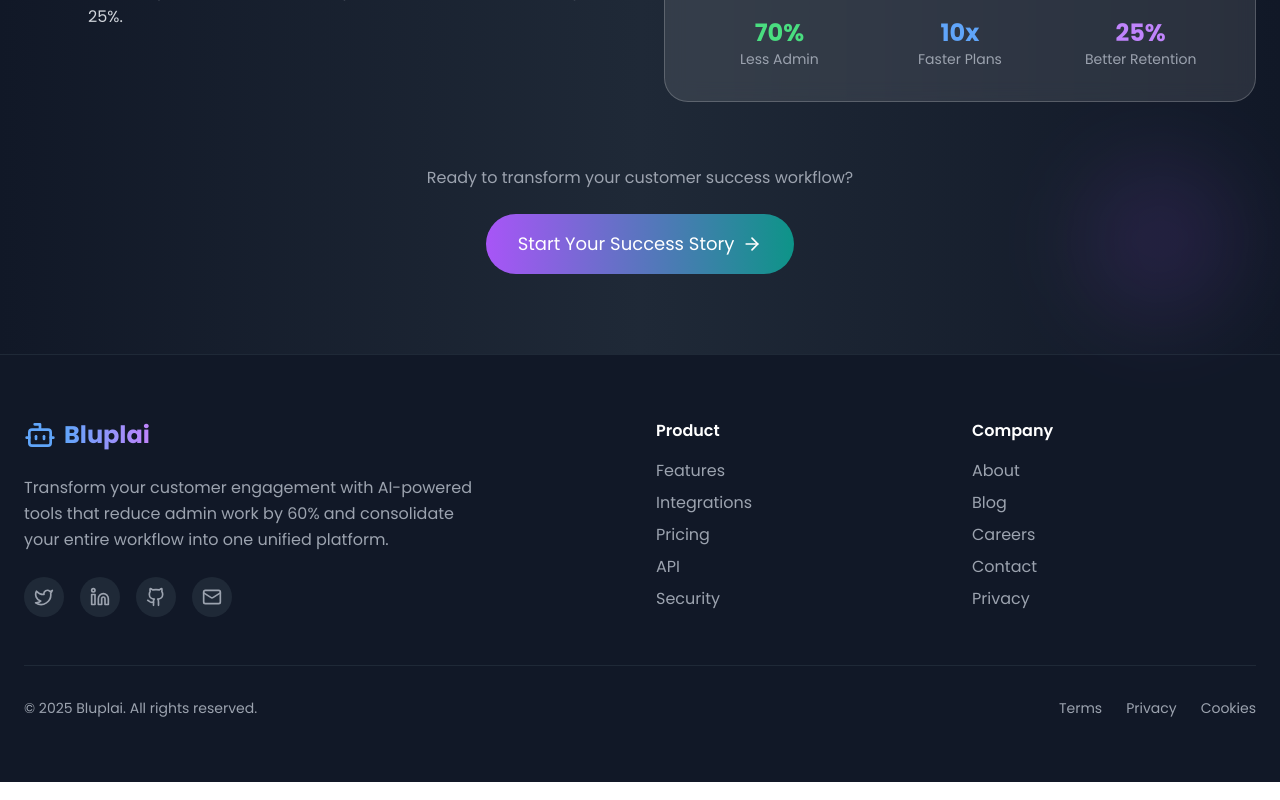
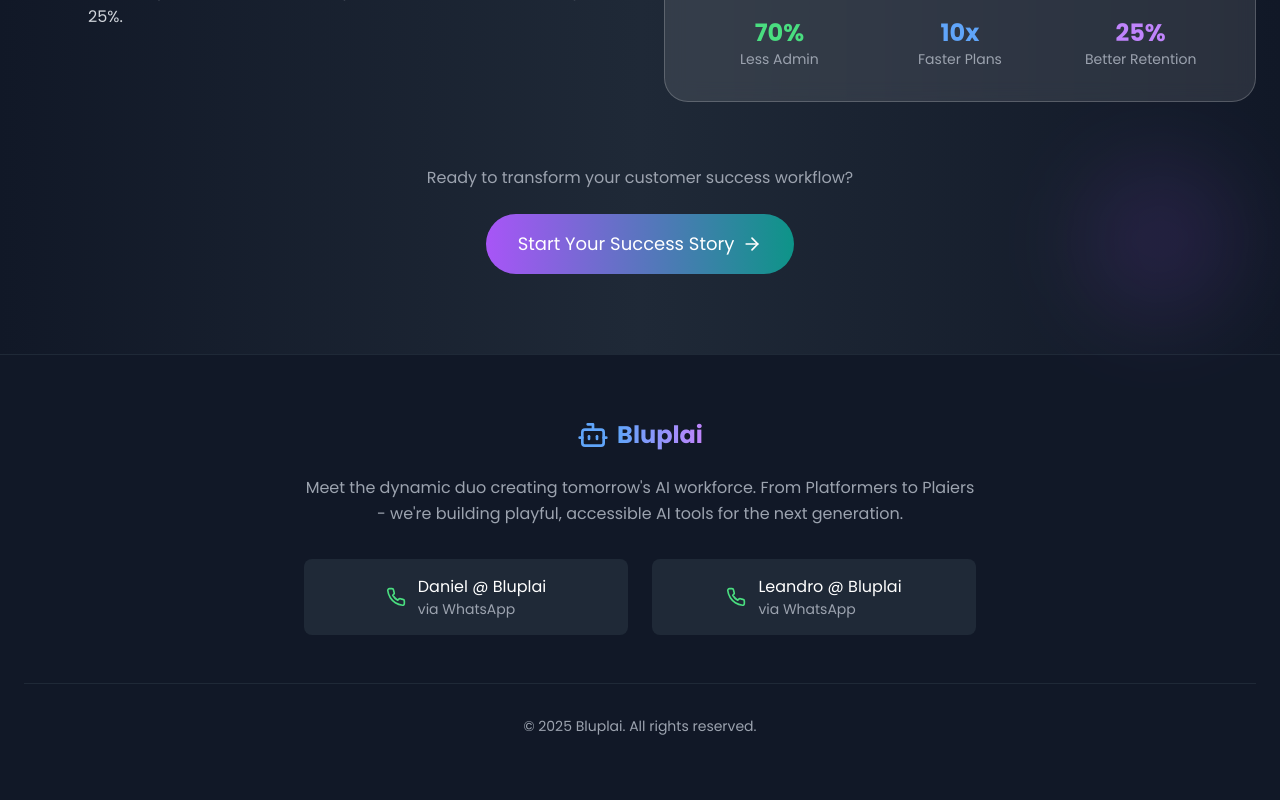
Before and after one commit to skyremote/bluplai, a React (Vite) app: page / in a window 1280 px wide. Shown: the part 4263-5063 px from the top of the page. Built offline with nearby package versions, Linux system fonts and the light colour scheme.

Commit message:
numbers added

```diff
--- a/src/components/Features.tsx
+++ b/src/components/Features.tsx
@@ -1,5 +1,5 @@
 import React, { useEffect, useRef, useState } from 'react';
-import { MessageSquare, Presentation as PresentationChart, Users, Brain, BarChart3, Zap, ArrowRight, CheckCircle } from 'lucide-react';
+import { MessageSquare, Presentation as PresentationChart, Users, Brain, BarChart3, Zap, CheckCircle } from 'lucide-react';
 
 interface Feature {
   icon: React.ReactNode;
--- a/src/components/Footer.tsx
+++ b/src/components/Footer.tsx
@@ -1,76 +1,50 @@
 import React from 'react';
-import { Bot, Twitter, Linkedin, Github, Mail } from 'lucide-react';
+import { Bot, Phone } from 'lucide-react';
 
 const Footer: React.FC = () => {
   return (
     <footer className="py-16 px-6 border-t border-gray-800 bg-gray-900">
       <div className="max-w-7xl mx-auto">
-        <div className="grid grid-cols-1 md:grid-cols-4 gap-8">
+        <div className="text-center">
           {/* Brand */}
-          <div className="col-span-1 md:col-span-2">
-            <div className="flex items-center space-x-2 mb-6">
+          <div className="mb-8">
+            <div className="flex items-center justify-center space-x-2 mb-6">
               <Bot className="w-8 h-8 text-blue-400" />
               <span className="text-2xl font-bold bg-gradient-to-r from-blue-400 to-purple-400 bg-clip-text text-transparent">
                 Bluplai
               </span>
             </div>
-            <p className="text-gray-400 mb-6 max-w-md leading-relaxed">
-              Transform your customer engagement with AI-powered tools that reduce admin work by 60%
-              and consolidate your entire workflow into one unified platform.
+            <p className="text-gray-400 mb-8 max-w-2xl mx-auto leading-relaxed">
+              Meet the dynamic duo creating tomorrow's AI workforce. From Platformers to Plaiers -
+              we're building playful, accessible AI tools for the next generation.
             </p>
-            <div className="flex items-center space-x-4">
-              <a href="#" className="w-10 h-10 rounded-full bg-gray-800 hover:bg-blue-600 flex items-center justify-center text-gray-400 hover:text-white transition-all duration-300 hover:scale-110">
-                <Twitter className="w-5 h-5" />
+
+            {/* WhatsApp Contacts */}
+            <div className="grid grid-cols-1 md:grid-cols-2 gap-6 max-w-2xl mx-auto">
+              <a href="https://wa.me/4915115856708" target="_blank" rel="noopener noreferrer" className="flex items-center justify-center space-x-3 p-4 rounded-lg bg-gray-800 hover:bg-green-600 transition-all duration-300 hover:scale-105">
+                <Phone className="w-5 h-5 text-green-400" />
+                <div className="text-left">
+                  <div className="text-white font-medium">Daniel @ Bluplai</div>
+                  <div className="text-gray-400 text-sm">via WhatsApp</div>
+                </div>
               </a>
-              <a href="#" className="w-10 h-10 rounded-full bg-gray-800 hover:bg-blue-600 flex items-center justify-center text-gray-400 hover:text-white transition-all duration-300 hover:scale-110">
-                <Linkedin className="w-5 h-5" />
-              </a>
-              <a href="#" className="w-10 h-10 rounded-full bg-gray-800 hover:bg-blue-600 flex items-center justify-center text-gray-400 hover:text-white transition-all duration-300 hover:scale-110">
-                <Github className="w-5 h-5" />
-              </a>
-              <a href="#" className="w-10 h-10 rounded-full bg-gray-800 hover:bg-blue-600 flex items-center justify-center text-gray-400 hover:text-white transition-all duration-300 hover:scale-110">
-                <Mail className="w-5 h-5" />
+
+              <a href="https://wa.me/34687259162" target="_blank" rel="noopener noreferrer" className="flex items-center justify-center space-x-3 p-4 rounded-lg bg-gray-800 hover:bg-green-600 transition-all duration-300 hover:scale-105">
+                <Phone className="w-5 h-5 text-green-400" />
+                <div className="text-left">
+                  <div className="text-white font-medium">Leandro @ Bluplai</div>
+                  <div className="text-gray-400 text-sm">via WhatsApp</div>
+                </div>
               </a>
             </div>
-          </div>
-
-          {/* Product */}
-          <div>
-            <h3 className="text-white font-semibold mb-4">Product</h3>
-            <ul className="space-y-2">
-              <li><a href="#" className="text-gray-400 hover:text-white transition-colors">Features</a></li>
-              <li><a href="#" className="text-gray-400 hover:text-white transition-colors">Integrations</a></li>
-              <li><a href="#" className="text-gray-400 hover:text-white transition-colors">Pricing</a></li>
-              <li><a href="#" className="text-gray-400 hover:text-white transition-colors">API</a></li>
-              <li><a href="#" className="text-gray-400 hover:text-white transition-colors">Security</a></li>
-            </ul>
-          </div>
-
-          {/* Company */}
-          <div>
-            <h3 className="text-white font-semibold mb-4">Company</h3>
-            <ul className="space-y-2">
-              <li><a href="#" className="text-gray-400 hover:text-white transition-colors">About</a></li>
-              <li><a href="#" className="text-gray-400 hover:text-white transition-colors">Blog</a></li>
-              <li><a href="#" className="text-gray-400 hover:text-white transition-colors">Careers</a></li>
-              <li><a href="#" className="text-gray-400 hover:text-white transition-colors">Contact</a></li>
-              <li><a href="#" className="text-gray-400 hover:text-white transition-colors">Privacy</a></li>
-            </ul>
           </div>
         </div>
 
         {/* Bottom */}
-        <div className="border-t border-gray-800 pt-8 mt-12">
-          <div className="flex flex-col md:flex-row justify-between items-center">
-            <p className="text-gray-400 text-sm">
-              © 2025 Bluplai. All rights reserved.
-            </p>
-            <div className="flex items-center space-x-6 mt-4 md:mt-0">
-              <a href="#" className="text-gray-400 hover:text-white text-sm transition-colors">Terms</a>
-              <a href="#" className="text-gray-400 hover:text-white text-sm transition-colors">Privacy</a>
-              <a href="#" className="text-gray-400 hover:text-white text-sm transition-colors">Cookies</a>
-            </div>
-          </div>
+        <div className="border-t border-gray-800 pt-8 mt-12 text-center">
+          <p className="text-gray-400 text-sm">
+            © 2025 Bluplai. All rights reserved.
+          </p>
         </div>
       </div>
     </footer>
```
